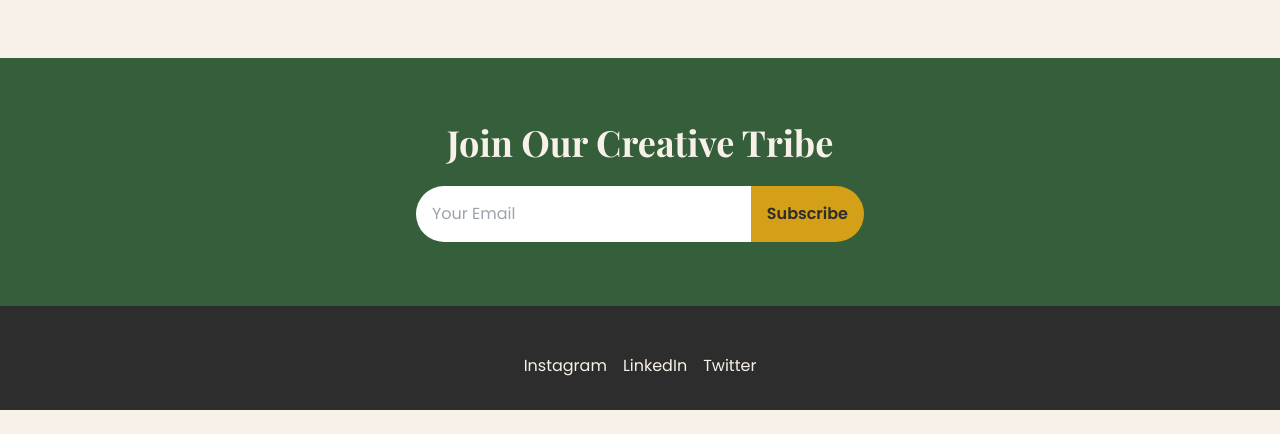
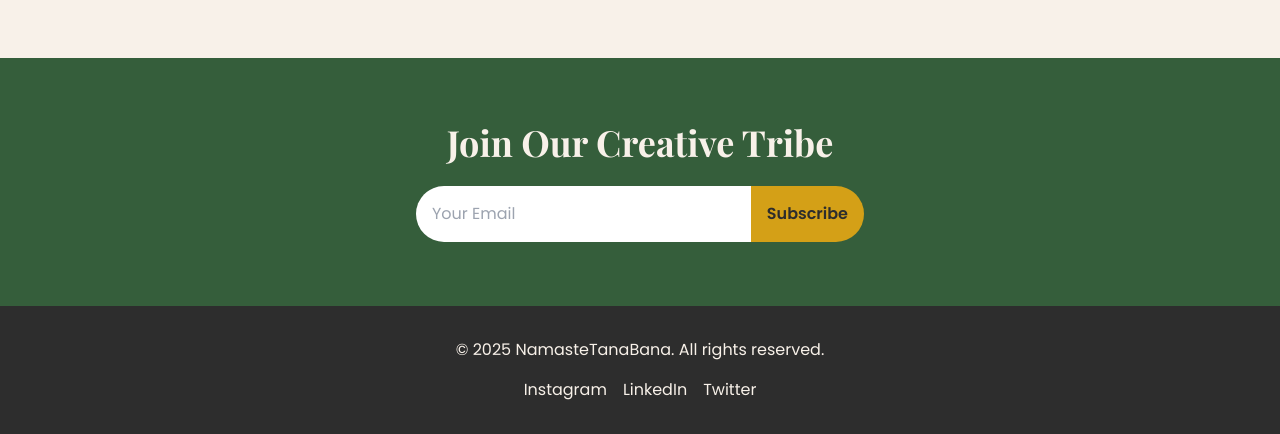
Before and after one commit to shubham9876-art/Digital_Agency, a plain HTML site: page index.html in a window 1280 px wide. Shown: the part 1334-1768 px from the top of the page. Before the commit the page ends 1744 px from the top, so only its background shows below. Drawn offline with nearby package versions, Linux system fonts and the light colour scheme.

Commit message:
revert copywrite

```diff
--- a/index.html
+++ b/index.html
@@ -121,7 +121,7 @@
 
     <!-- Footer -->
     <footer class="py-8 bg-[#2d2d2d] text-[#f8f1e9] text-center">
-        <!-- <p>© 2025 NamasteTanaBana. All rights reserved.</p> -->
+        <p>© 2025 NamasteTanaBana. All rights reserved.</p>
         <div class="mt-4 flex justify-center space-x-4">
             <a href="https://www.instagram.com/namastetanabana" target="_blank" class="hover:text-[#d4a017]">Instagram</a>
             <a href="#" target="_blank" class="hover:text-[#d4a017]">LinkedIn</a>
```
